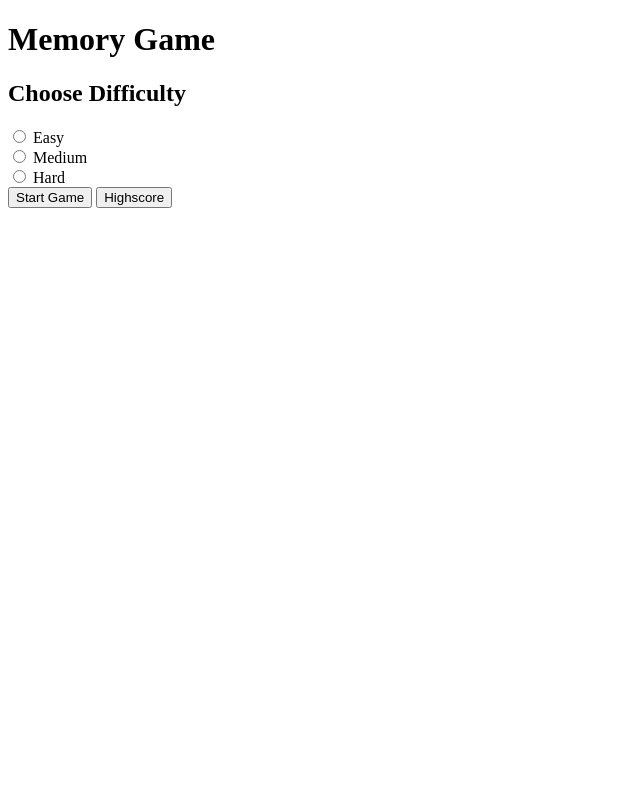
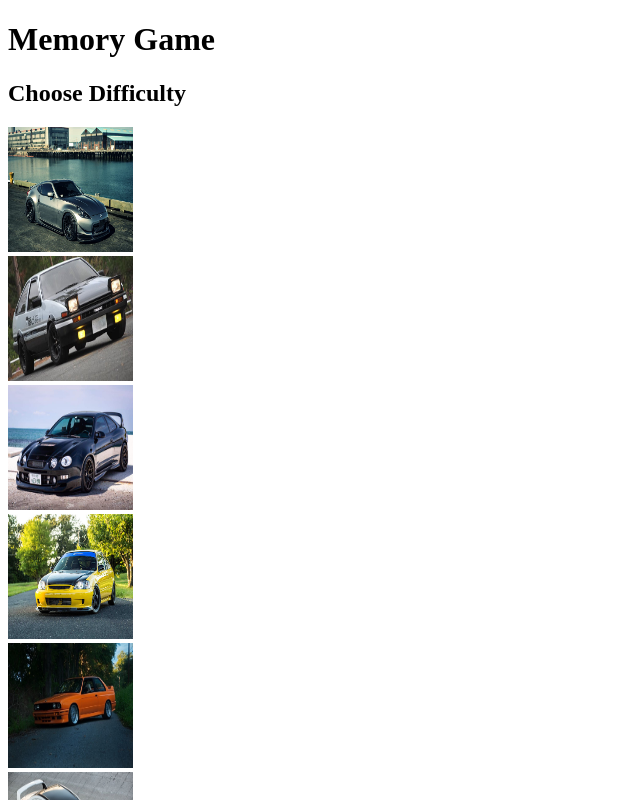
Before and after one commit to ReilyS/MemoryGame, a plain HTML site: page index.html in a window 1280 px wide. Both pictures are taken after a click on the button "Start Game". Shown: the top 800 px of the page, without its empty margins (0-640 px from the left). Drawn offline with Linux system fonts and the light colour scheme.

Commit message:
Pushing final product of website.

```diff
--- a/index.html
+++ b/index.html
@@ -15,7 +15,7 @@
 <body>
     <h1>Memory Game</h1>
     <h2 id="header2"></h2>
-    <div id="board1">
+    <div id="board1" oncontextmenu="return false;">
 
     </div>
 
--- a/mem.css
+++ b/mem.css
@@ -3,6 +3,14 @@
     Date: 2/22/2021
     File: mem.css
 */
+input{
+    margin: 0 .5rem .5rem .5rem;
+}
+
+button{
+    margin-top: 1rem;
+}
+
 .card {
     width: 128px;
     height: 128px;
@@ -16,6 +24,7 @@
 }
 
 .board {
+    user-select: none;
     border: 2px solid black;
     display: flex;
     flex-wrap: wrap;
@@ -26,6 +35,11 @@
 }
 
 img {
+    -webkit-user-drag: none;
+    -khtml-user-drag: none;
+    -moz-user-drag: none;
+    -o-user-drag: none;
+    user-drag: none;
     width: 125px;
     height: 125px;
 }
--- a/mem.js
+++ b/mem.js
@@ -13,7 +13,6 @@ class MemGame {
         this.bDiv = document.getElementById(bDivId);
         this.bDiv.innerHTML = "<h1>Loading...</h1>";
         this.bSize = bSize;
-
         this.mainMenu();
     }
 
@@ -22,12 +21,12 @@ class MemGame {
         this.bDiv.className = "";
         this.bDiv.innerHTML = `<form>\n
                                 <input type="radio" id="easy" name="difficulty" value="easy">\n
-                                <label for="easy">Easy</lable><br>\n
+                                <label for="easy">Easy</label><br>\n
                                 <input type="radio" id="medium" name="difficulty" value="medium">\n
-                                <label for="medium">Medium</lable><br>\n
+                                <label for="medium">Medium</label><br>\n
                                 <input type="radio" id="hard" name="difficulty" value="hard">\n
-                                <label for="hard">Hard</lable><br>\n
-                                <button id="difficulty" type="button" onclick="m1.startGame(difficulty.value), m1.initImages()">Start Game</button>
+                                <label for="hard">Hard</label><br>\n
+                                <button id="difficulty" type="button" onclick="m1.startGame(difficulty.value)">Start Game</button>
                                 <button type="button" onclick="m1.highScore()">Highscore</button>`;
     }
 
@@ -50,6 +49,7 @@ class MemGame {
     }
 
     startGame(difficulty) {
+        this.initImages();
         time = 0;
         timerStarted = false;
         switch(difficulty){
@@ -111,7 +111,7 @@ class MemGame {
         if (this.TXT_MODE)
             card.innerHTML = "<div>?</div>";
         else
-            card.innerHTML = "<img class='img' src'" + this.card_back + "' />";
+            card.innerHTML = "<img class='img' src='" + this.card_back + "' />";
 
         card.addEventListener("click", (e) => { this.click(id) } , false);
 
@@ -202,7 +202,7 @@ class MemGame {
         }
         else {
             if (showFlag)
-                txtEl.src = "./IMG/" + this.images[item.val - 1];
+                txtEl.src = "./pics/" + this.images[item.val - 1];
             else
                 txtEl.src = this.card_back;
         }
@@ -235,12 +235,12 @@ class MemGame {
         this.images.push("SUPRA.jpg");
         this.images.push("VIPER.jpg");
 
-        this.card_back = "./IMG/CAR.png"
+        this.card_back = "./pics/CAR.png"
 
         let c = "";
         for(let url of this.images) {
-            c += "<img src='./IMG/" + url + "' /><br>\r\n";
+            c += "<img src='./pics/" + url + "' /><br>\r\n";
         }
-        document.getElementById("IMG").innerHTML = c;
+        document.getElementById("board1").innerHTML = c;
     }
 }
```
Also changed, not shown: pics/370Z.jpg (renamed from IMG/370Z.jpg), pics/AE86.jpg (renamed from IMG/AE86.jpg), pics/CAR.png (renamed from IMG/CAR.png), pics/CELICAGT4.jpg (renamed from IMG/CELICAGT4.jpg), pics/CIVIC.jpg (renamed from IMG/CIVIC.jpg), pics/E30.jpg (renamed from IMG/E30.jpg), pics/EVO.jpg (renamed from IMG/EVO.jpg), pics/HELLCAT.jpg (renamed from IMG/HELLCAT.jpg), pics/IMPREZA.jpg (renamed from IMG/IMPREZA.jpg), pics/MR2.jpg (renamed from IMG/MR2.jpg), pics/NSX.jpg (renamed from IMG/NSX.jpg), pics/R32.jpg (renamed from IMG/R32.jpg), pics/RX7.jpg (renamed from IMG/RX7.jpg), pics/S14.jpg (renamed from IMG/S14.jpg), 2 more files.
